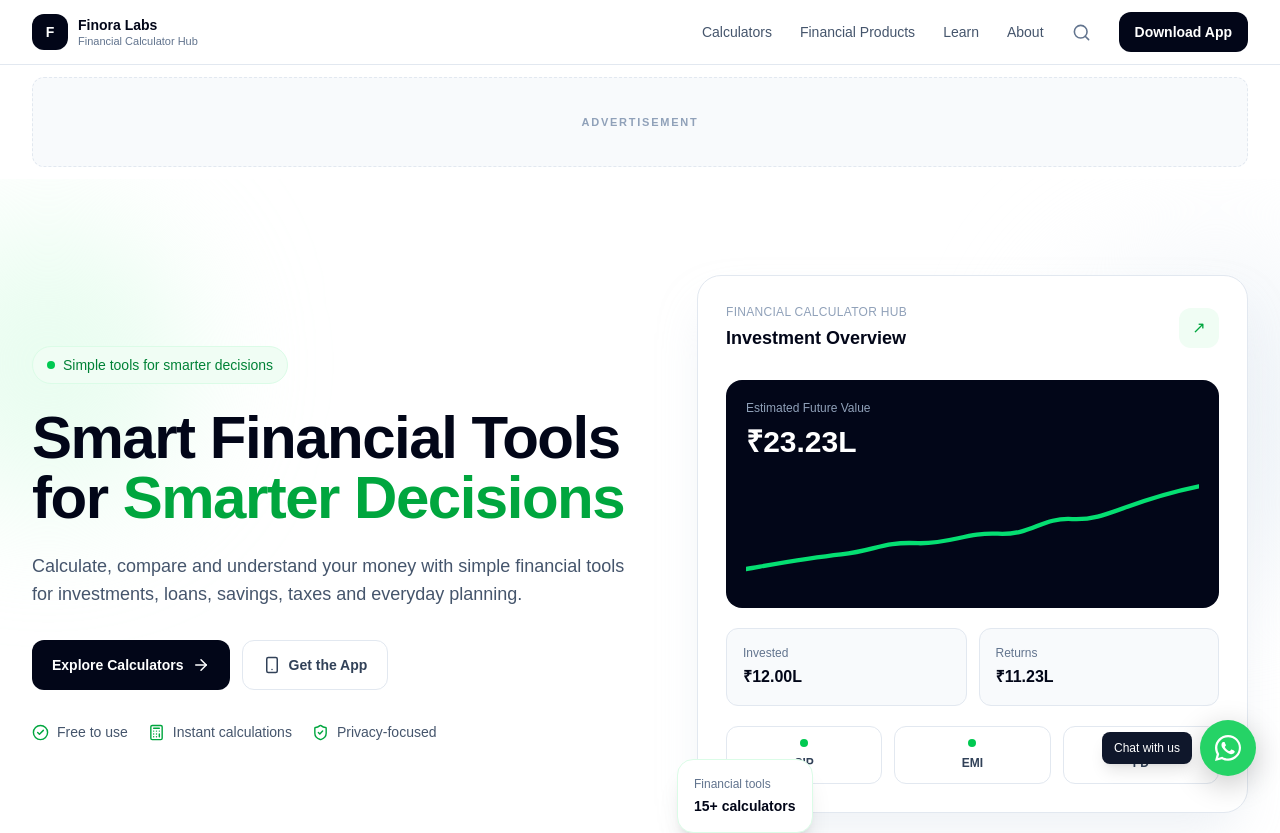
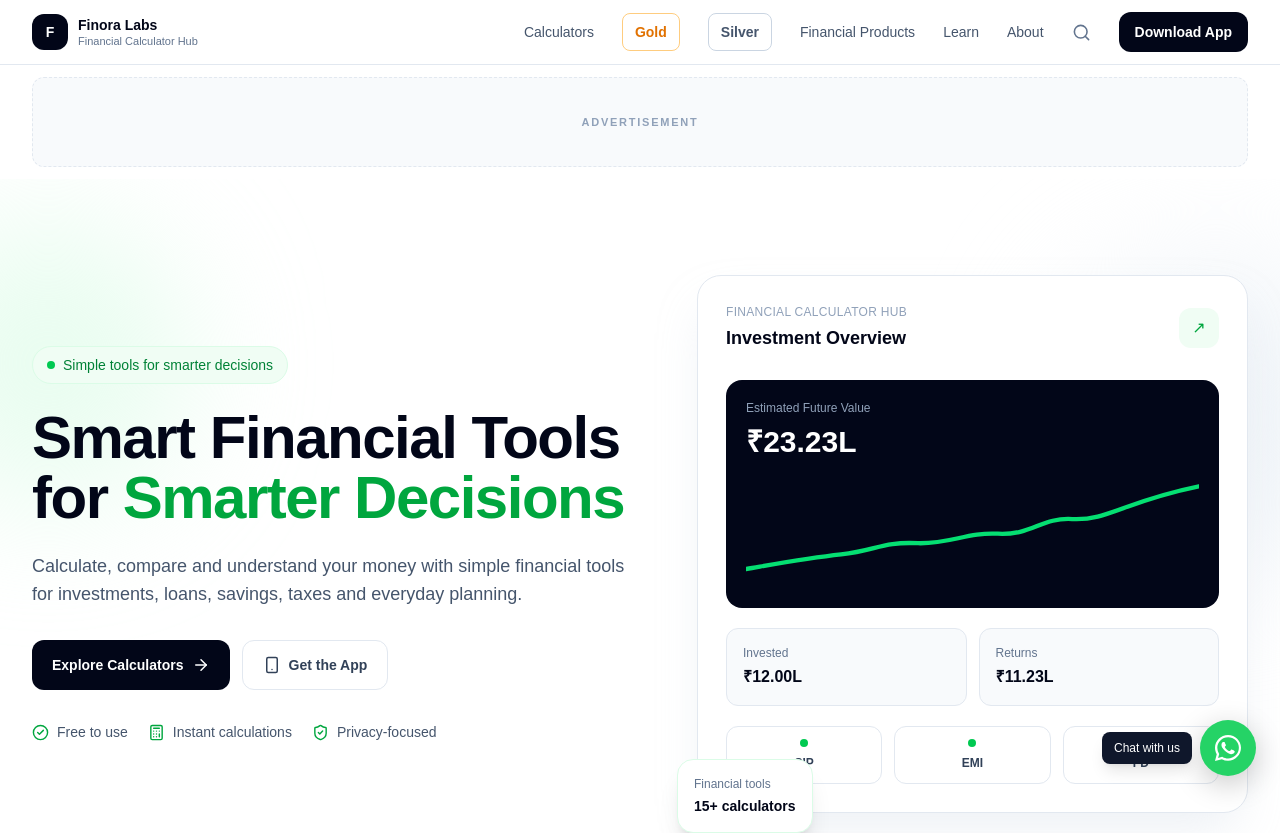
Before and after one commit to preetik-max/financial-calculator-hub-web, a Next.js app: page / in a window 1280 px wide. Shown: the top 833 px of the page. Built offline with nearby package versions, Linux system fonts and the light colour scheme; no server answers.

Commit message:
Add Gold and Silver navbar links

```diff
--- a/src/components/layout/navbar.tsx
+++ b/src/components/layout/navbar.tsx
@@ -35,6 +35,20 @@ export function Navbar() {
             className="text-sm font-medium text-slate-600 transition hover:text-slate-950"
           >
             Calculators
+          </Link>
+
+          <Link
+            href="/#gold-calculator"
+            className="rounded-lg border border-amber-500/50 px-3 py-2 text-sm font-semibold text-amber-600 transition hover:bg-amber-50"
+          >
+            Gold
+          </Link>
+
+          <Link
+            href="/#silver-calculator"
+            className="rounded-lg border border-slate-300 px-3 py-2 text-sm font-semibold text-slate-600 transition hover:bg-slate-100"
+          >
+            Silver
           </Link>
 
           <Link
@@ -96,6 +110,22 @@ export function Navbar() {
             </Link>
 
             <Link
+              href="/#gold-calculator"
+              className="border-b border-slate-100 py-3 text-sm font-semibold text-amber-600"
+              onClick={() => setMobileOpen(false)}
+            >
+              Gold Calculator
+            </Link>
+
+            <Link
+              href="/#silver-calculator"
+              className="border-b border-slate-100 py-3 text-sm font-semibold text-slate-700"
+              onClick={() => setMobileOpen(false)}
+            >
+              Silver Calculator
+            </Link>
+
+            <Link
               href="/financial-products"
               className="border-b border-slate-100 py-3 text-sm font-medium text-slate-700"
               onClick={() => setMobileOpen(false)}
```
